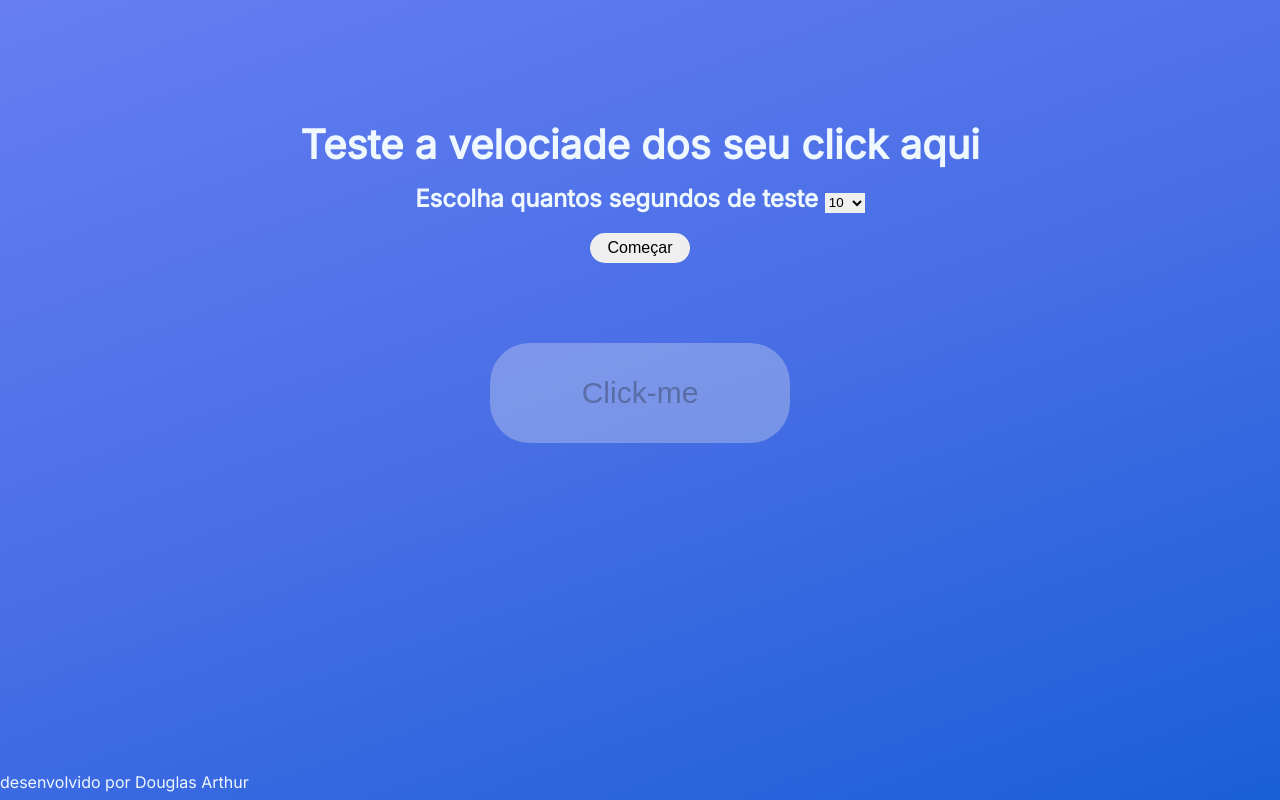
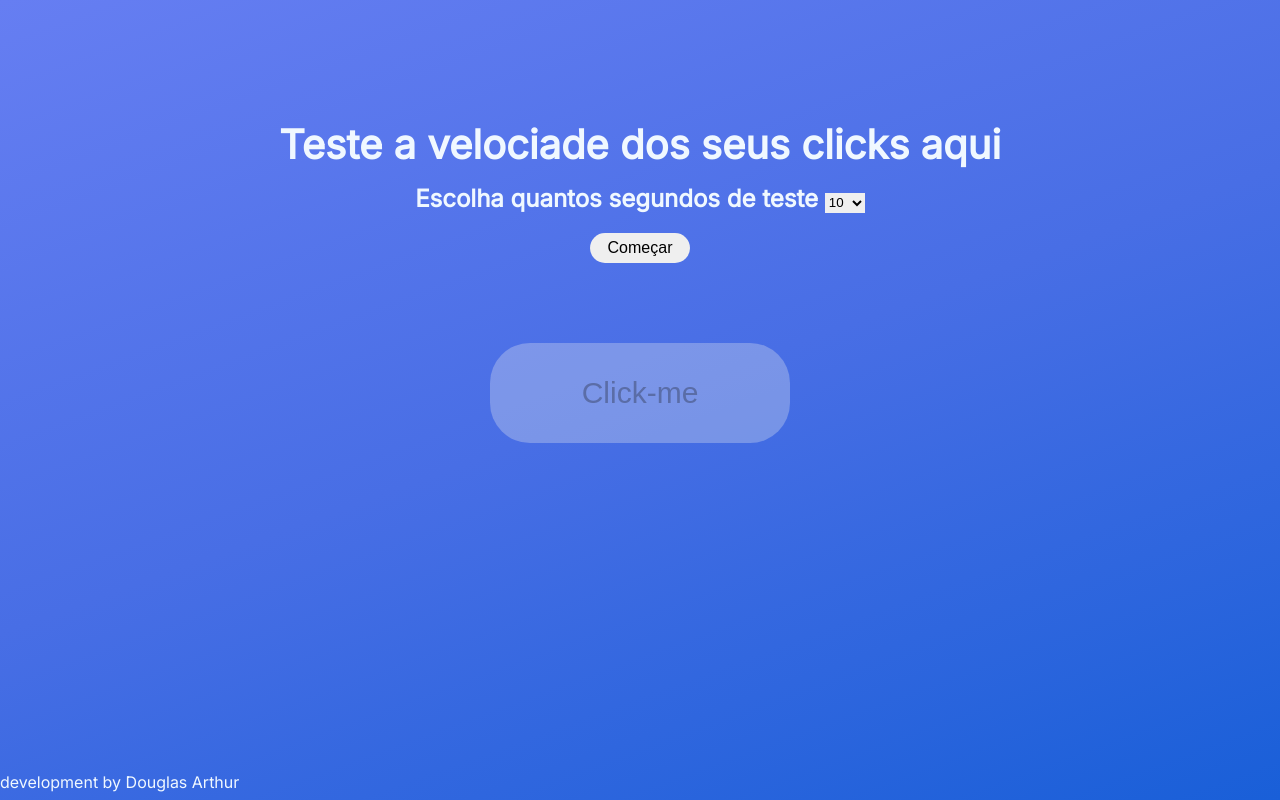
Before and after one commit to douglasarthurr/web-test-CPS, a plain HTML site: page index.html in a window 1280 px wide. Drawn offline with Linux system fonts and the light colour scheme.

Commit message:
click 3.2

```diff
--- a/index.html
+++ b/index.html
@@ -7,14 +7,14 @@
     <script defer src="./script.js"></script>
     <link rel="stylesheet" href="./style.css">
     <link rel="shortcut icon" href="./images/logo.svg" type="image/x-icon">
-    <title>Teste de Click</title>
+    <title>Teste de CPS</title>
 </head>
 
 
 <body>
     <section class="conteudo">
         <h1 class="titulo">
-            Teste a velociade dos seu click aqui
+            Teste a velociade dos seus clicks aqui
         </h1>
 
         <h2 class="subTitulo">
@@ -32,7 +32,7 @@
     </section>
 
     <footer class="rodape">
-        <p>desenvolvido por Douglas Arthur</p>
+        <p>development by Douglas Arthur</p>
     </footer>
 </body>
 </html>
```
